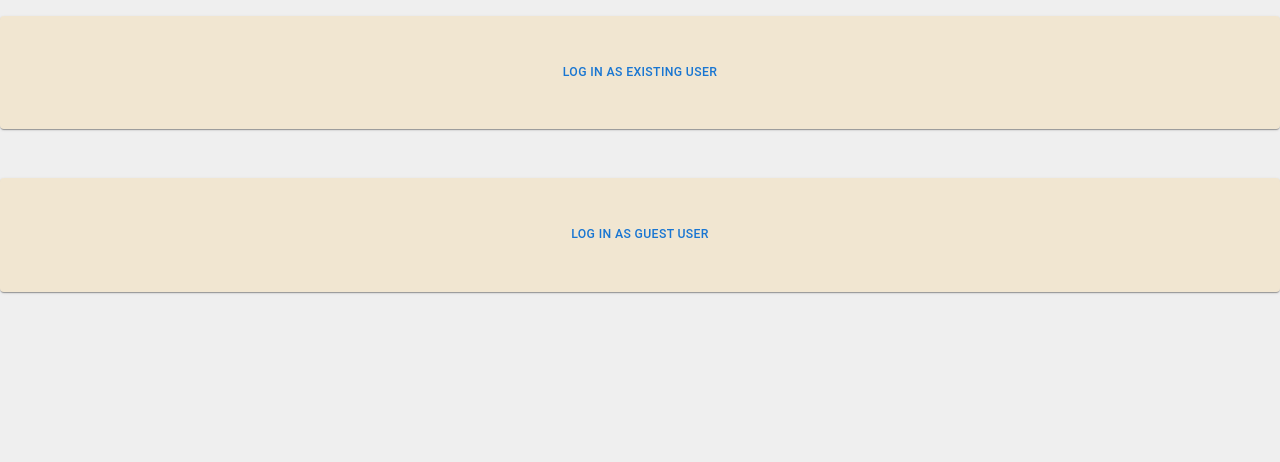
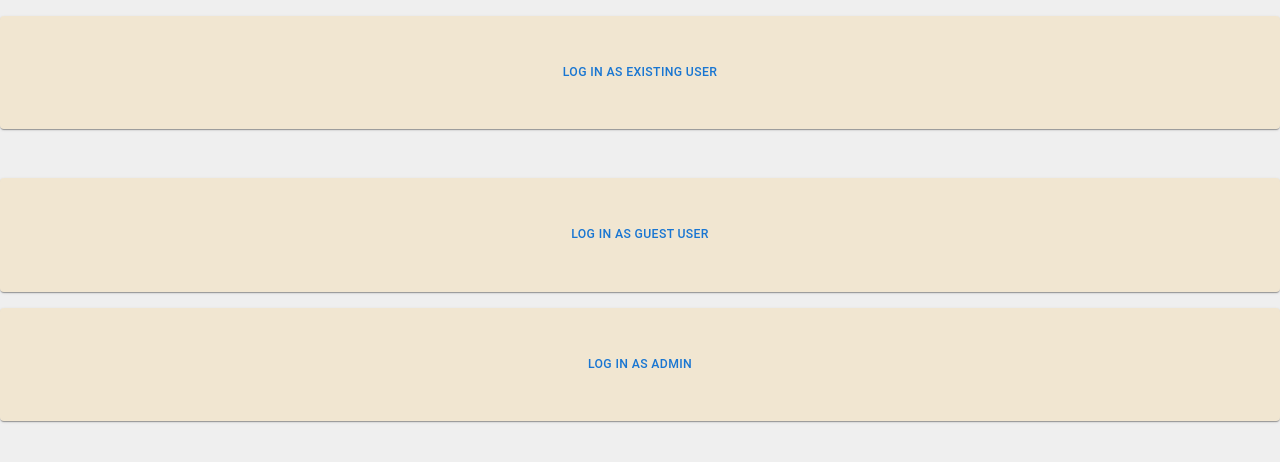
Before and after one commit to advanced-computer-lab/The-Team, a React (Create React App) app in the folder airline-system/: page /login in a window 1280 px wide. Shown: the top 462 px of the page. Built offline with nearby package versions, Linux system fonts and the light colour scheme; no server answers.

Commit message:
admin button

```diff
--- a/airline-system/src/login/index.js
+++ b/airline-system/src/login/index.js
@@ -35,6 +35,22 @@ export default function Login() {
       },
     });
   };
+   const handleAdmin = () => {
+      setOpen(true);
+      axios
+        .get("http://localhost:5000/users")
+        .then((res) => {
+          var username = res.data[1]["Username"];
+          if(username==="ADmin"){
+            navigate("/home/adminpanel");
+          }
+
+        })
+
+        .catch((err) => {
+          console.log(err);
+        });
+   };
   return (
     <div>
       <Box
@@ -82,6 +98,28 @@ export default function Login() {
           Log in as guest user
         </Button>
       </Box>
+      <Box
+        sx={{
+          my: 2,
+          bgcolor: "#fa12",
+          boxShadow: 1,
+          borderRadius: 1,
+          p: 2,
+          minWidth: 300,
+        }}
+      >
+        <Button
+          onClick={handleAdmin}
+          key="login-user"
+          sx={{
+            alignItems: "center",
+            m: 3,
+            minWidth: { md: 350 },
+          }}
+        >
+          Log in as Admin
+        </Button>
+      </Box>
       <Backdrop
         sx={{ color: "#fff", zIndex: (theme) => theme.zIndex.drawer + 1 }}
         open={open}
```
